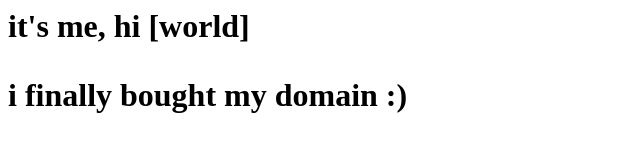
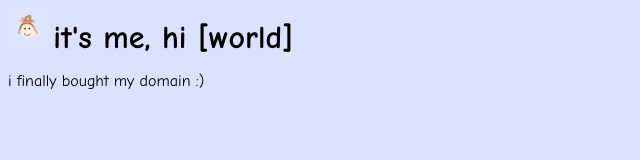
Before and after one commit to emmaeagles/emmaeagles.github.io, a plain HTML site: page index.html in a window 1280 px wide. Shown: the whole page, without its empty margins (0-640 px from the left). Drawn offline with Linux system fonts and the light colour scheme.

Commit message:
Update index.html

```diff
--- a/index.html
+++ b/index.html
@@ -1,8 +1,14 @@
 <html>
- <head>
- </head>
- <body>
-   <h1>it's me, hi [world]<h1>
+  <head>
+    <style>
+      html * {
+        font-family: "Comic Sans MS";
+      }
+    </style>
+  </head>
+  <body bgcolor="#DAE2FE">
+    <img style="display: inline;" src='img/emma.png' height='40' width='40'>
+    <h1 style="display: inline;">it's me, hi [world]</h1>
     <p>i finally bought my domain :)</p>
- </body>
+  </body>
 </html>
```
Also changed, not shown: img/emma.png (added), 1 other file.
